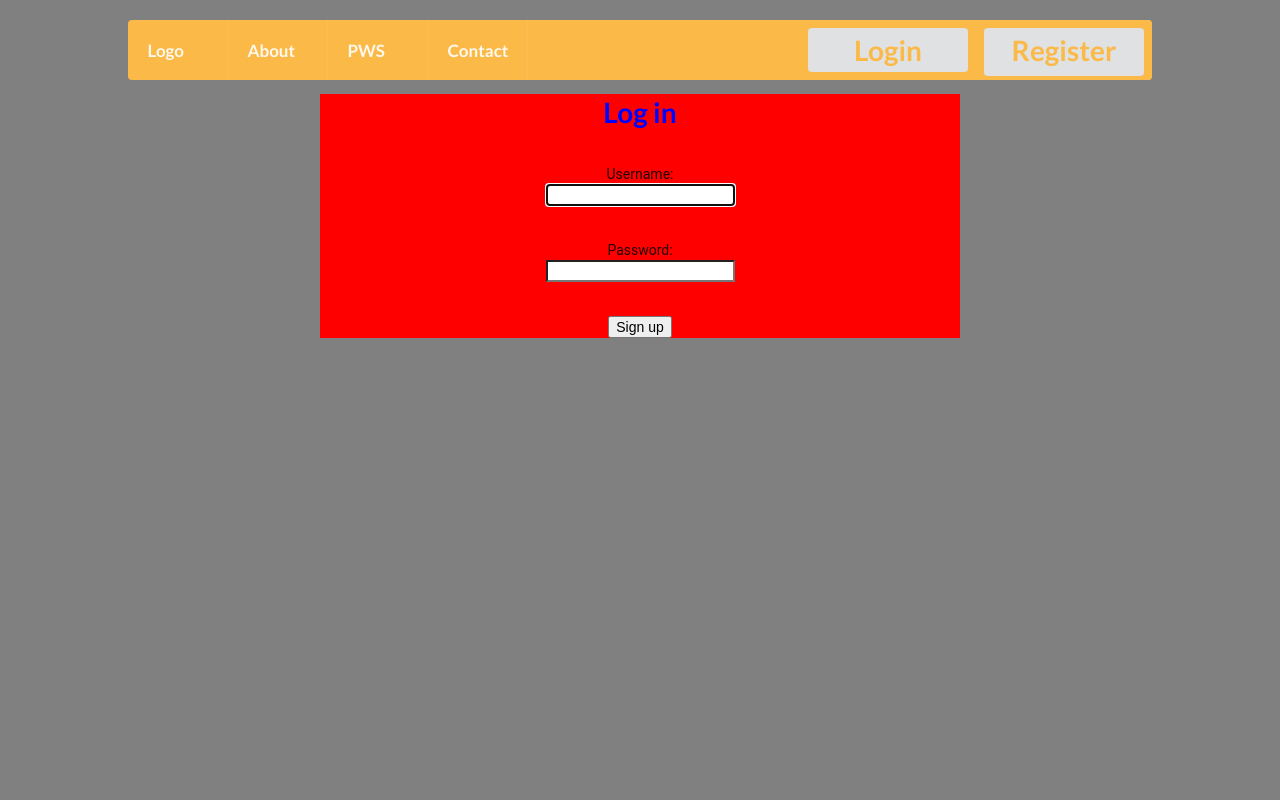
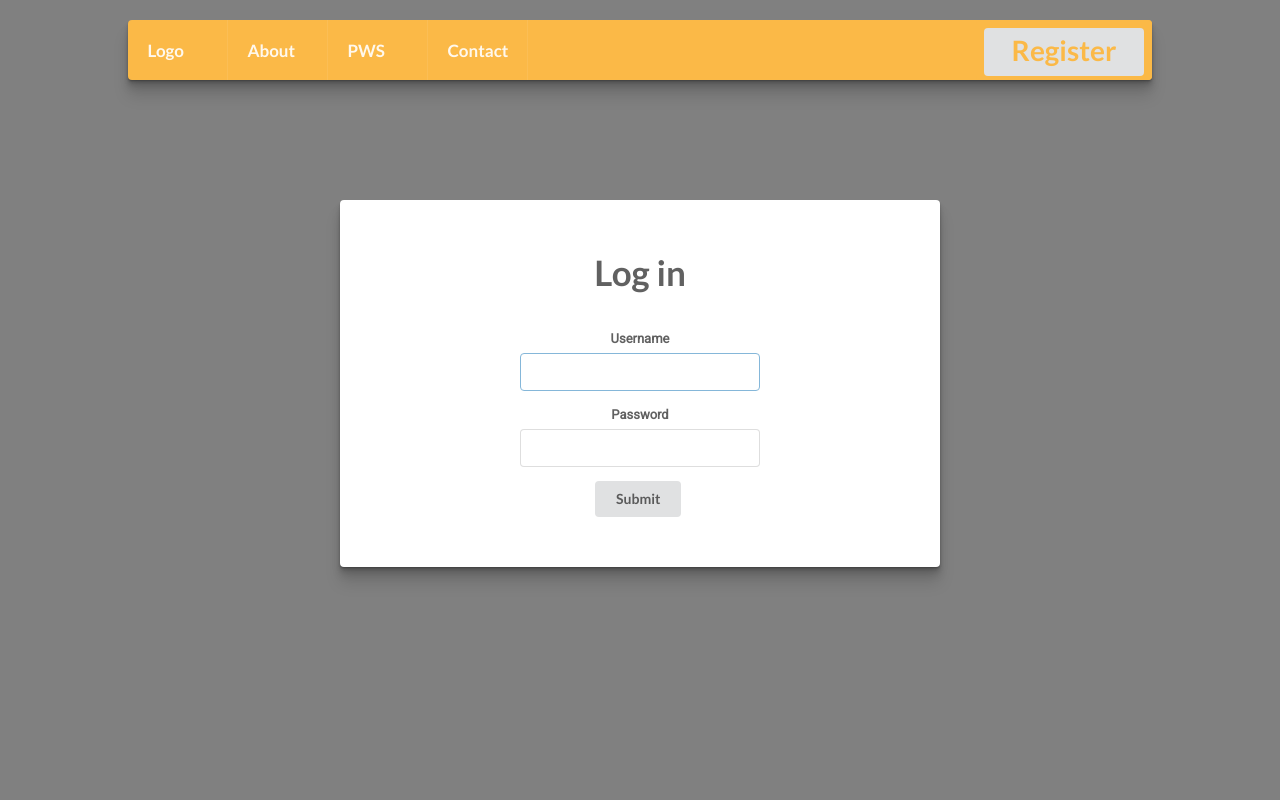
Before and after one commit to 126511/groteprogrammeer-ARCHIVE, a Django app: page /login in a window 1280 px wide. Run offline with Django 3.2, Linux system fonts and the light colour scheme.

Commit message:
Front page layout basically done

```diff
--- a/home/static/home/styles.css
+++ b/home/static/home/styles.css
@@ -1,14 +1,3 @@
 body {
     font-family: 'Roboto','Times New Roman', Times, serif;
 }
-
-h1 {
-    color: blue;
-}
-
-button.login {
-    margin-top: 8px;
-    margin-bottom: 8px;
-    padding-bottom: 8px;
-    padding-top: 8px;
-}
--- a/home/templates/home/layout.html
+++ b/home/templates/home/layout.html
@@ -7,19 +7,41 @@
   <link rel="stylesheet" href="{% static 'home/styles.css' %}">
   <link rel="stylesheet" href="https://fonts.googleapis.com/icon?family=Material+Icons">
   <link rel="stylesheet" href="https://cdn.jsdelivr.net/npm/semantic-ui@2.4.2/dist/semantic.min.css">
+  <link rel="preconnect" href="https://fonts.gstatic.com">
+  <link href="https://fonts.googleapis.com/css2?family=Roboto&display=swap" rel="stylesheet">
   <script src="https://cdn.jsdelivr.net/npm/semantic-ui@2.4.2/dist/semantic.min.js"></script>
-    {% block head %}{% endblock %}
+  {% block head %}
+
+  {% endblock %}
+  <script>
+
+    //Animates the expansion of the login card
+    function ExpandLogin() {
+      $('.class_login').transition('slide down');
+    }
+  </script>
 </head>
 
 <style>
 :root {
   --accent1: #fbb947;
   --accent2: #fb4789;
+  --darkwhite: #cccccc;
   --greytext:  #616161;
+  --shadow-2: 0 1px 1px rgba(0,0,0,0.12),
+              0 2px 2px rgba(0,0,0,0.12),
+              0 4px 4px rgba(0,0,0,0.12),
+              0 8px 8px rgba(0,0,0,0.12),
+              0 16px 16px rgba(0,0,0,0.12);
 }
 
 body {
   font-family: 'Roboto','Times New Roman', Times, serif;
+}
+
+.titles {
+  font-weight: bolder;
+  font-size: 2.5rem;
 }
 
 .class_login {
@@ -31,7 +53,14 @@ body {
   top: 80px;
 }
 
-#logregbtn {
+#logbtn {
+  margin: 8px;
+  padding-bottom: 8px;
+  padding-top: 8px;
+  width: 160px;
+}
+
+#regbtn {
   margin: 8px;
   padding-bottom: 8px;
   padding-top: 8px;
@@ -44,6 +73,7 @@ body {
 }
 
 #LoginCard {
+  position: fixed;
   width: 360px;
   height: 200px;
   right: 10%;
@@ -51,23 +81,36 @@ body {
   background-color: white;
   border-radius: 4px;
   padding: 8px;
+  box-shadow: var(--shadow-2);
+  z-index: 9;
 }
 
+#navbar {
+  position: fixed;
+  width: 80%;
+  margin-top: 20px;
+  margin-left: 10%;
+  margin-right: 10%;
+  max-height: 60px;
+  background-color: var(--accent1);
+  box-shadow: var(--shadow-2);
+  z-index: 9;
+}
 </style>
 
 <body>
   <div style="background-color: grey; height: 100%; width: 100%; position: fixed;">
-    <div class="ui inverted huge menu" style="margin-top: 20px; margin-left: 10%; margin-right: 10%; max-height: 60px; background-color: var(--accent1);">
-      <a class="item" id="navbaritem" href="{% url 'index' %}">Logo</a>
-      <a class="item" id="navbaritem" href="{% url 'about-us' %}">About</a>
-      <a class="item" id="navbaritem" href="{% url 'pws' %}">PWS</a>
-      <a class="item" id="navbaritem" href="{% url 'contact' %}">Contact</a>
-      <div class="ui right inverted menu" style="background-color: var(--accent1);">
-        <button onclick="ExpandLogin()" type="button" id="logregbtn" class="ui button">
+    <div class="ui inverted huge menu whitenavbar" id="navbar">
+      <a class="item" name="navbaritem" id="navbaritem" href="{% url 'index' %}">Logo</a>
+      <a class="item" name="navbaritem" id="navbaritem" href="{% url 'about-us' %}">About</a>
+      <a class="item" name="navbaritem" id="navbaritem" href="{% url 'pws' %}">PWS</a>
+      <a class="item" name="navbaritem" id="navbaritem" href="{% url 'contact' %}">Contact</a>
+      <div class="ui right inverted menu" id="rightnavbar" style="background-color: var(--accent1);">
+        <button onclick="ExpandLogin()" type="button" id="logbtn" class="ui button">
           <h1 class="ui header" style="color: var(--accent1);">Login</h1>
         </button>
         <a href="{% url 'register' %}">
-          <button type="button" id="logregbtn" class="ui button">
+          <button type="button" id="regbtn" class="ui button">
             <h1 class="ui header" style="color: var(--accent1);">Register</h1>
           </button>
         </a>
@@ -104,14 +147,4 @@ body {
     <!-- error and succession messages-->
     {% endif %}
 </body>
-
-<script>
-  document.addEventListener('DOMContentLoaded', () => {
-
-  })
-  function ExpandLogin() {
-    $('.class_login').transition('slide down');
-  }
-</script>
-
 </html>
--- a/home/templates/home/login.html
+++ b/home/templates/home/login.html
@@ -1,12 +1,24 @@
 {% extends "home/layout.html" %}
 
 {% block head %}
+<script>
+
+    $(document).ready(function() {
+        //hide login button
+        $("#logbtn").hide();
+    })
+</script>
+
 <style>
     #body {
         margin: auto;
-        width: 50%;
-        background-color: red;
+        margin-top: 200px;
+        width: 600px;
+        background-color: white;
         text-align: center;
+        border-radius: 4px;
+        padding: 50px;
+        box-shadow: var(--shadow-2);
     }
 
 </style>
@@ -14,19 +26,27 @@
 
 {% block body %}
 <div id="body">
-    <h1 class="display-1">Log in</h1><br>
-        <form method="post" action="{% url 'login' %}">
+    <h1 class="titles" style="color: var(--greytext);">Log in</h1><br>
+    <form action="{% url 'login' %}" method="post">
+        <div class="ui form">
             {% csrf_token %}
 
-                <p>
-                    <label for="id_username">Username:</label> <br> <span class="field"><input type="text" name="username" maxlength="150" autocapitalize="none" autofocus required id="id_username"></span>
-                    <br><span style="color: red;">This field is required.</span>
-                </p>
-                <p>
-                    <label for="id_password1">Password:</label> <br> <span class="field"><input type="password" name="password" required id="id_password1"></span>
-                        <br><span style="color: red;">This field is required.</span>
-                </p>
-            <button type="submit" id="submit">Sign up</button>
-        </form>
+            {% if request.GET.next %}
+            <input type="hidden" name="next" value="{{ request.GET.next }}">
+            {% endif %}
+
+            <div class="field" style="max-width: 240px; margin-left: auto; margin-right: auto;">
+            <label style="color:var(--greytext);">Username</label>
+            <input type="text" name="username" label="Username" autofocus>
+            </div>
+            <div class="field" style="max-width: 240px; margin-left: auto; margin-right: auto;">
+            <label style="color:var(--greytext);">Password</label>
+            <input type="password" name="password" label="Password">
+            </div>
+            <div style="width: 100%;">
+            <button type="submit" value="Log in" class="ui button">Submit</button>
+            </div>
+        </div>
+    </form>
 </div>
 {% endblock %}
```
Also changed, not shown: home/templates/home/register.html (+17 -1 lines), home/templates/home/userlayout.html (added, +19 -0 lines), db.sqlite3. Lines whose indentation alone changed are shown as unchanged.
